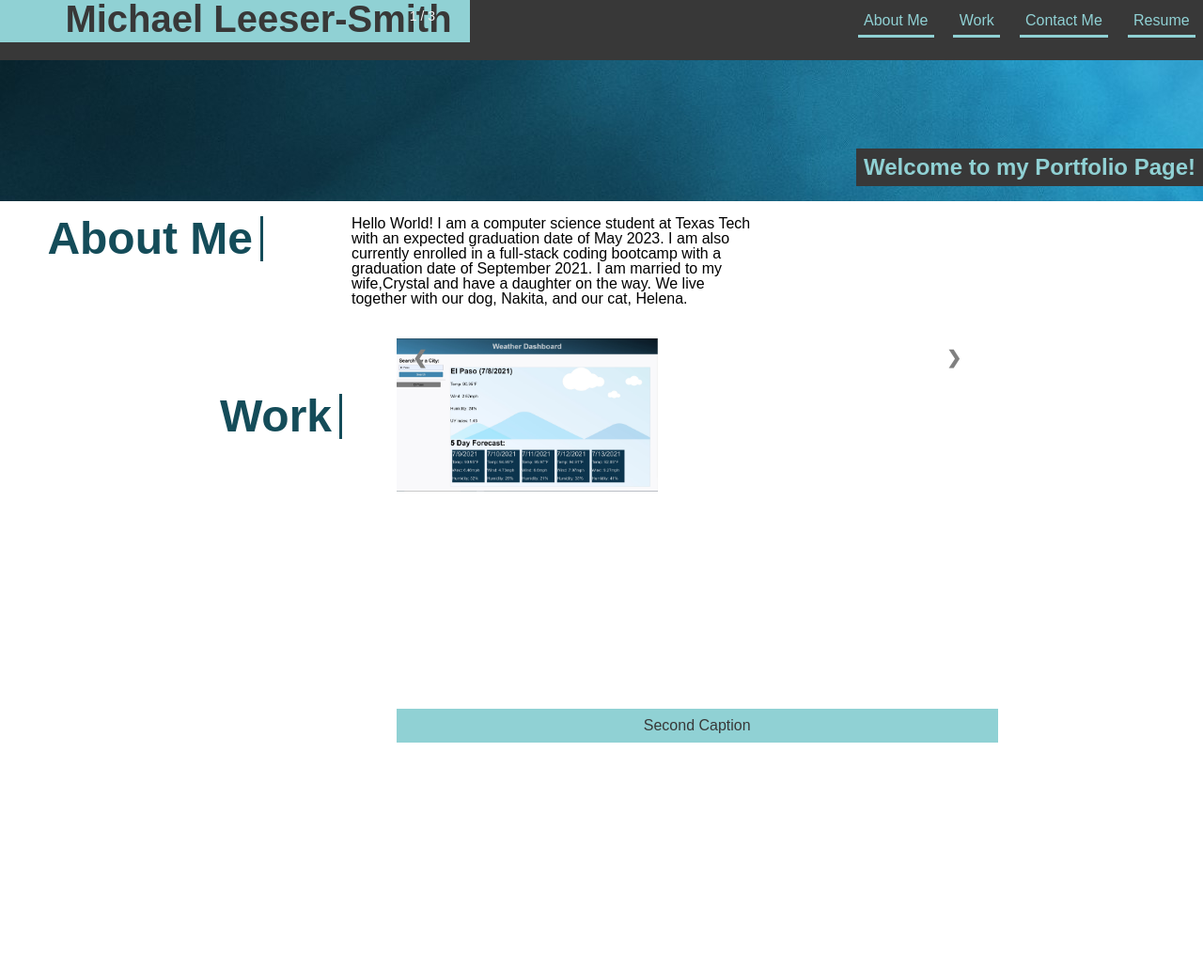
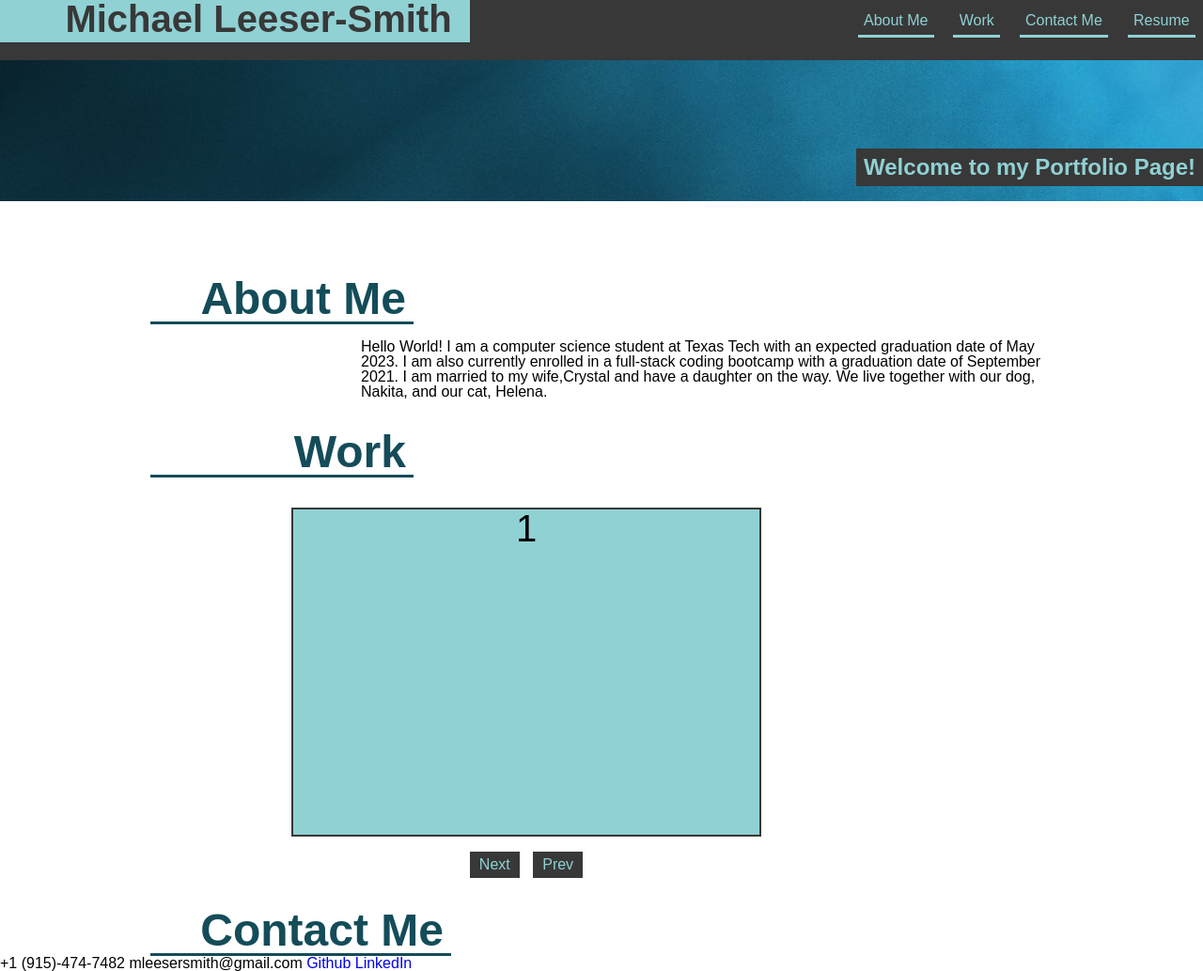
Before and after one commit to mleesers/Portfolio, a plain HTML site: page index.html in a window 1280 px wide. Shown: the whole page at 94% size. Before the commit the page ends 800 px from the top, so only its background shows below. Drawn offline with Linux system fonts and the light colour scheme.

Commit message:
changed work area to carousel, added javascript, and changed overall layout

```diff
--- a/index.html
+++ b/index.html
@@ -45,50 +45,36 @@
       </p>
     </section>
     <section>
-      <table>
-        <tr>
-          <td id="titleTable"><h1 id="workTitle">Work</h1></td>
-          <td>
-            <div class="slideshow-container fade">
+      <h1 id="workTitle">Work</h1>
+      <div class="view-port">
+        <div class="images-container">
+          <div class="card">1</div>
+          <div class="card">2</div>
+          <div class="card">3</div>
+          <div class="card">4</div>
+        </div>
+      </div>
 
-              <!-- Full images with numbers and message Info -->
-              <div class="Containers">
-                <div class="MessageInfo">1 / 3</div>
-                <a></a>
-                  <img src="./folder/Weather.JPG" style="width:80%">
-                </a>
-                <div class="Info">Second Caption</div>
-              </div>
-
-              <div class="Containers">
-                <div class="MessageInfo">2 / 3</div>
-                <img src="image2.jpg" style="width:80%">
-                <div class="Info">Second Caption</div>
-              </div>
-
-              <div class="Containers">
-                <div class="MessageInfo">3 / 3</div>
-                <img src="image3.jpg" style="width:80%">
-                <div class="Info">Third Caption</div>
-              </div>
-
-              <!-- Back and forward buttons -->
-              <a class="Back" onclick="plusSlides(-1)">&#10094;</a>
-              <a class="forward" onclick="plusSlides(1)">&#10095;</a>
-            </div>
-            <br>
-            </div>
-          </td>
-      </tr>
-      </table>
-
-
+      <div class="container">
+        <button id="next">Next</button>
+        <button id="prev">Prev</button>
+      </div>
     </section>
-
 
   </article>
 
 </body>
+<footer>
+  <container id = "Contact-Me">
+    <h1 id="contactTitle">Contact Me</h1>
+      <ul>
+        <li id="number" class="list">+1 (915)-474-7482</li>
+        <li id="email" class="list">mleesersmith@gmail.com</li>
+        <li id="github" class=list><a class="linksbottom" href="https://github.com/mleesers">Github</a></li>
+        <li id="linkedIn" class="list"><a class="linksbottom" href="https://www.linkedin.com/in/michael-leeser-smith-9a459b151/">LinkedIn</a></li>
+      </ul>
+    </container>
+</footer>
 <script src="script.js"></script>
 
 
--- a/script.js
+++ b/script.js
@@ -1,28 +1,50 @@
-var slidePosition = 1;
-SlideShow(slidePosition);
+const next = document.getElementById('next');
+const prev = document.getElementById('prev');
+const images = document.querySelector('.images-container');
 
-// forward/Back controls
-function plusSlides(n) {
-  SlideShow(slidePosition += n);
-}
+const first_card = images.children[0].cloneNode(true);
+const last_card = images.children[images.children.length-1].cloneNode(true);
 
-//  images controls
-function currentSlide(n) {
-  SlideShow(slidePosition = n);
-}
+images.insertBefore(last_card,images.children[0]);
+images.appendChild(first_card);
 
-function SlideShow(n) {
-  var i;
-  var slides = document.getElementsByClassName("Containers");
-  var circles = document.getElementsByClassName("dots");
-  if (n > slides.length) {slidePosition = 1}
-  if (n < 1) {slidePosition = slides.length}
-  for (i = 0; i < slides.length; i++) {
-      slides[i].style.display = "none";
-  }
-  for (i = 0; i < circles.length; i++) {
-      circles[i].className = circles[i].className.replace(" enable", "");
-  }
-  slides[slidePosition-1].style.display = "block";
-  circles[slidePosition-1].className += " enable";
-}
+images.style.transitionDuration = "0.0s";
+images.style.transform = `translate(-500px )`
+
+let current_card = 1;
+
+next.addEventListener('click', () => {
+    if(current_card < images.children.length - 1) {
+        current_card++;
+        images.style.transitionDuration = "0.5s";
+        images.style.transform = `translate(-${current_card * 500}px )`
+
+        if(current_card === images.children.length - 1) {
+            setTimeout(() => {
+                images.style.transitionDuration = "0.0s";
+                images.style.transform = `translate(-500px )`;
+                current_card = 1;
+            },600);
+
+        }
+    }else{
+        return;
+    }
+})
+prev.addEventListener('click', () => {
+    if(current_card > 1) {
+        current_card--;
+        images.style.transitionDuration = ".5s";
+        images.style.transform = `translate(-${current_card * 500}px )`
+        if(current_card === 0) {
+            setTimeout(() => {
+                images.style.transitionDuration = "0.0s";
+                images.style.transform = `translate(-${(images.children.length-2) * 500}px)`;
+                current_card = images.children.length - 2;
+            },600);
+        }
+    }else{
+        return;
+    }
+
+})
--- a/style.css
+++ b/style.css
@@ -58,125 +58,68 @@ h2{
     justify-content: left;
     flex-wrap: wrap;
     justify-content: flex-end;
+    margin-left: 20rem;
     margin-bottom: 2rem;
-    margin-right: 20rem;
+    margin-right: auto;
     padding-left: 4rem;
 }
-
+#AboutTitle{
+    margin-top: 5rem;
+}
 
 #workTitle,#AboutTitle,#contactTitle{
     width: 25%;
     text-align: right;
     padding-right: .5rem;
-    float:left;
     font-size: 3rem;
+    color:#144C59;
+    border-bottom: .2rem solid #144C59;
+    margin-right:30px;
+    margin-left: 10rem;
+    display:block;
+}
+.images-container{
     display:flex;
-    flex-wrap: wrap;
-    justify-content: flex-end;
-    color:#144C59;
-    border-right: .2rem solid #144C59;
-    margin-right:30px;
-    float:left;
+    flex-direction:row;
+    width:fit-content;
+
 }
-#titleTable{
-    align-items: top;
+.card{
+    width:500px;
+    height:350px;
+    background-color:#90d1d4;
+    border: 2px solid #383838;
+    font-size: 2.5em;
+    text-align: center;
+    box-sizing: border-box;
 }
-* {box-sizing:border-box}
-
-/* Slideshow container */
-.slideshow-container {
-    float:right;
-    max-width: 1000px;
+.view-port{
+    background-color: #90d1d4;
+    width:500px;
+    height:350px;
+    overflow: hidden;
+    align-items: center;
+    margin-left: auto;
+    margin-right: auto;
+    margin-top:2rem;
 }
-
-/* Make the images invisible by default */
-.Containers {
-  display: none;
-  width: 50%;
+.linksbottom{
+    text-decoration: none;
 }
-
-/* forward & Back buttons */
-.Back, .forward {
-  cursor: pointer;
-  position: absolute;
-  top: 48%;
-  width: auto;
-  margin-top: -30px;
-  padding: 17px;
-  color: grey;
-  font-weight: bold;
-  font-size: 19px;
-  transition: 0.4s ease;
-  border-radius: 0 5px 5px 0;
-  user-select: none;
-  margin-right: 10rem;
+.container{
+    text-align: center;
+    margin-top: 1rem;
+    margin-bottom: 2rem;
 }
-
-/* Place the "forward button" to the right */
-.forward {
-  right: 0;
-  border-radius: 4px 0 0 4px;
-  margin-right: 15rem;
+#prev,#next{
+    background-color: #383838;
+    color: #90d1d4;
+    border:none;
+    padding-top:5px;
+    padding-bottom:5px;
+    padding-left:10px;
+    padding-right: 10px;
 }
-
-/*when the user hovers,add a black background with some little opacity */
-.Back:hover, .forward:hover {
-  background-color: #383838;
+#next{
+    margin-right: 10px;
 }
-#workTitle{
-    margin-left: 16.1rem;
-}
-/* Caption Info */
-.Info {
-  color: #383838;
-  font-size: 16px;
-  padding: 10px 14px;
-  position: absolute;
-  bottom: 10px;
-  width: 50%;
-  text-align: center;
-  background-color: #90d1d4;
-}
-
-/* Worknumbering (1/3 etc) */
-.MessageInfo {
-  color: #f2f2f3;
-  font-size: 14px;
-  padding: 10px 14px;
-  position: absolute;
-  top: 0;
-}
-
-/* The circles or bullets and indicators */
-.dots {
-  cursor: pointer;
-  height: 16px;
-  width: 16px;
-  margin: 0 3px;
-  background-color: #acc;
-  border-radius: 50%;
-  display: inline-block;
-  transition: background-color 0.5s ease;
-}
-
-.enable, .dots:hover {
-  background-color: #383838;
-}
-
-/* Faint animation */
-.fade {
-  -webkit-animation-name: fade;
-  -webkit-animation-duration: 1.4s;
-  animation-name: fade;
-  animation-duration: 1.4s;
-}
-
-@-webkit-keyframes fade {
-  from {opacity: .5}
-  to {opacity: 2}
-}
-
-@keyframes fade {
-  from {opacity: .5}
-  to {opacity: 2}
-}
```
Also changed, not shown: 1 other file.
